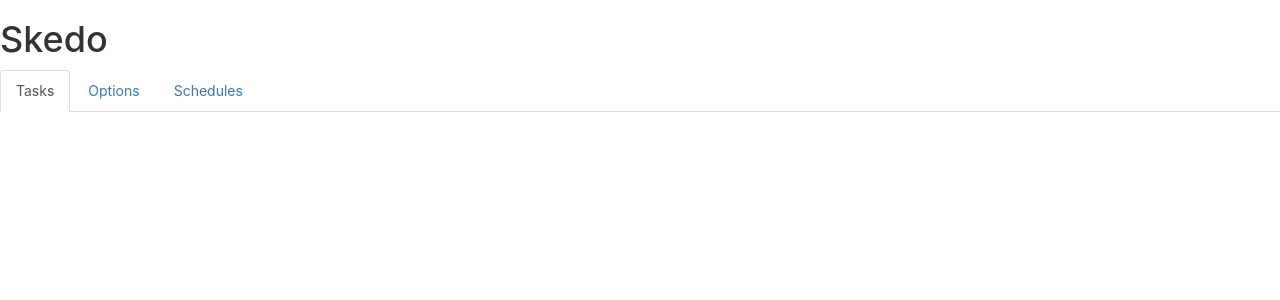
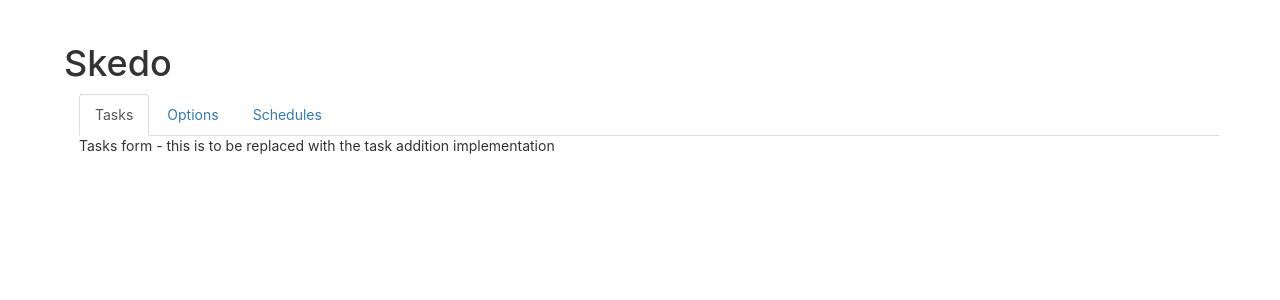
Before and after one commit to DhiNasTea/Skedo, a React (Create React App) app: page / in a window 1280 px wide. Shown: the top 300 px of the page. Built offline with nearby package versions, Linux system fonts and the light colour scheme.

Commit message:
created the different Tab components

```diff
--- /dev/null
+++ b/src/Options.js
@@ -0,0 +1,12 @@
+function Options() {
+  return (
+    <div>
+      <p>
+        Options form - this is to be replaced with the options form
+        implementation
+      </p>
+    </div>
+  );
+}
+
+export default Options;
--- /dev/null
+++ b/src/Schedules.js
@@ -0,0 +1,12 @@
+function Schedules() {
+  return (
+    <div>
+      <p>
+        Schedules display - this is to be replaced with the Schedules view
+        implementation
+      </p>
+    </div>
+  );
+}
+
+export default Schedules;
--- a/src/Tabs.js
+++ b/src/Tabs.js
@@ -1,16 +1,48 @@
+import { useState } from "react";
+import Options from "./Options";
+import Schedules from "./Schedules";
+import Tasks from "./Tasks";
+
 const Tabs = () => {
+  const [activeTab, setActiveTab] = useState("tasks");
+
+  const handleTabClick = (tab) => {
+    setActiveTab(tab);
+  };
   return (
-    <ul className="nav nav-tabs">
-      <li className="active">
-        <a href="#">Tasks</a>
-      </li>
-      <li>
-        <a href="#">Options</a>
-      </li>
-      <li>
-        <a href="#">Schedules</a>
-      </li>
-    </ul>
+    <div className="container">
+      <ul className="nav nav-tabs">
+        <li
+          className={activeTab === "tasks" ? "active" : ""}
+          onClick={() => handleTabClick("tasks")}
+        >
+          <a data-toggle="tab" href="#tasks">
+            Tasks
+          </a>
+        </li>
+        <li
+          className={activeTab === "options" ? "active" : ""}
+          onClick={() => handleTabClick("options")}
+        >
+          <a data-toggle="tab" href="#options">
+            Options
+          </a>
+        </li>
+        <li
+          className={activeTab === "schedules" ? "active" : ""}
+          onClick={() => handleTabClick("schedules")}
+        >
+          <a data-toggle="tab" href="#schedules">
+            Schedules
+          </a>
+        </li>
+      </ul>
+      <div className="tab-content">
+        {activeTab === "tasks" && <Tasks />}
+        {activeTab === "options" && <Options />}
+        {activeTab === "schedules" && <Schedules />}
+      </div>
+    </div>
   );
 };
 
--- /dev/null
+++ b/src/Tasks.js
@@ -0,0 +1,12 @@
+function Tasks() {
+  return (
+    <div>
+      <p>
+        Tasks form - this is to be replaced with the task addition
+        implementation
+      </p>
+    </div>
+  );
+}
+
+export default Tasks;
--- a/src/index.css
+++ b/src/index.css
@@ -1,13 +1,29 @@
 body {
   margin: 0;
-  font-family: -apple-system, BlinkMacSystemFont, 'Segoe UI', 'Roboto', 'Oxygen',
-    'Ubuntu', 'Cantarell', 'Fira Sans', 'Droid Sans', 'Helvetica Neue',
+  font-family: -apple-system, BlinkMacSystemFont, "Segoe UI", "Roboto", "Oxygen",
+    "Ubuntu", "Cantarell", "Fira Sans", "Droid Sans", "Helvetica Neue",
     sans-serif;
   -webkit-font-smoothing: antialiased;
   -moz-osx-font-smoothing: grayscale;
 }
 
 code {
-  font-family: source-code-pro, Menlo, Monaco, Consolas, 'Courier New',
+  font-family: source-code-pro, Menlo, Monaco, Consolas, "Courier New",
     monospace;
 }
+
+/* Code above this came with the create-react app */
+
+* {
+  margin: 0;
+}
+
+body {
+  padding: 24px 64px;
+}
+
+.content {
+  max-width: 600px;
+  margin: 40px auto;
+  padding: 20px;
+}
```
